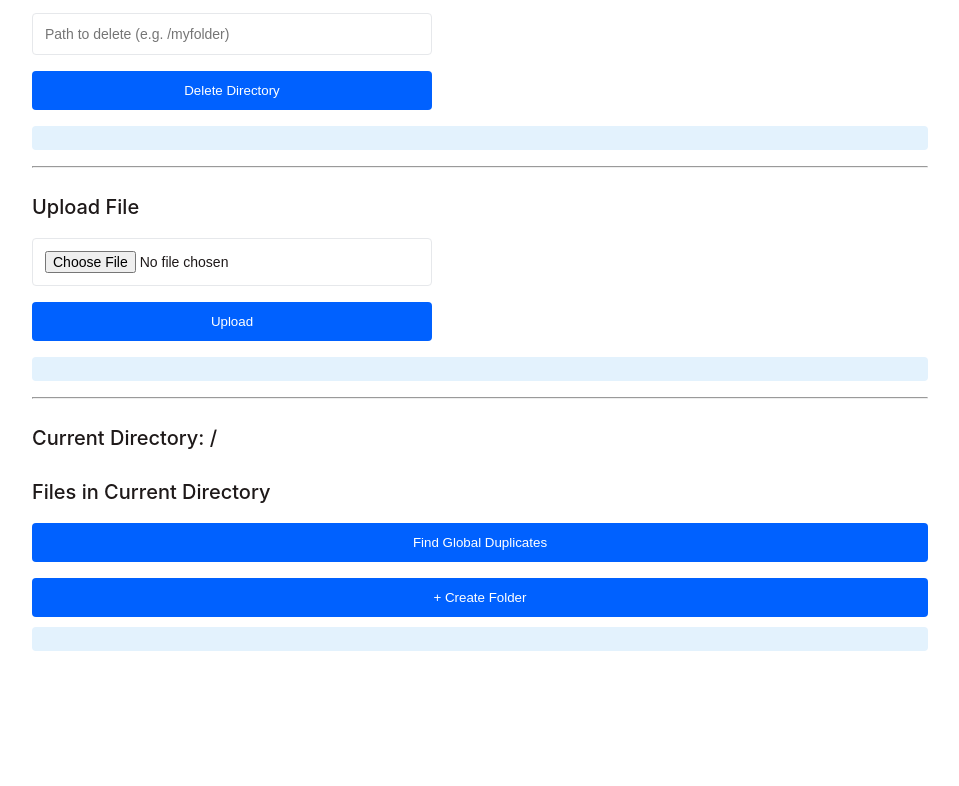
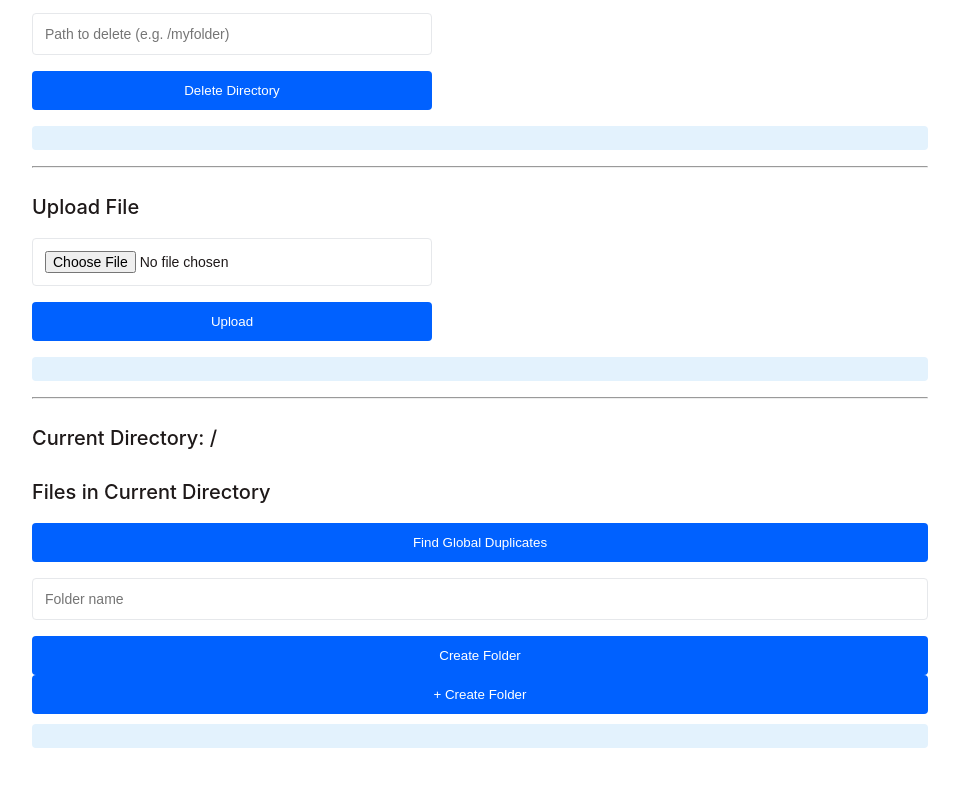
Before and after one commit to Beez1/dropbox-clone, a plain HTML site: page templates/index.html in a window 1280 px wide. Shown: the part 785-1571 px from the top of the page, without its empty margins (160-1119 px from the left). Before the commit the page ends 1484 px from the top, so only its background shows below. Drawn offline with Linux system fonts and the light colour scheme.

Commit message:
Refactor create_folder function and add route for listing directories

```diff
--- a/templates/index.html
+++ b/templates/index.html
@@ -61,6 +61,11 @@
       <button onclick="showGlobalDuplicates()">Find Global Duplicates</button>
       <ul id="global-duplicates"></ul>
       <ul id="file-list"></ul>
+      <!-- Folder creation section -->
+      <div id="create-folder-section">
+        <input type="text" id="new-folder-name" placeholder="Folder name" />
+        <button onclick="createFolder()">Create Folder</button>
+      </div>
       <button id="create-dir-btn">+ Create Folder</button>
       <div id="create-dir-form" style="display:none; margin-top:10px;">
         <input type="text" id="new-dir-name" placeholder="Folder name" required />
@@ -71,6 +76,37 @@
       <div id="overwrite-modal" class="modal hidden">   <div class="modal-content">     <p id="overwrite-text">File already exists. Overwrite?</p>     <div class="modal-actions">       <button id="overwrite-confirm">Yes, Overwrite</button>       <button id="overwrite-cancel">Cancel</button>     </div>   </div> </div>
 
       <script>
+        let currentPath = "/";
+
+        async function createFolder() {
+          const folderNameInput = document.getElementById("new-folder-name");
+          if (!folderNameInput) {
+            alert("❌ Folder name input field not found.");
+            return;
+          }
+
+          const name = folderNameInput.value.trim();
+          if (!name) {
+            alert("❌ Folder name cannot be empty.");
+            return;
+          }
+
+          const uid = document.getElementById("user-id").value;
+          const parent_path = currentPath;
+
+          const res = await fetch("/directory", {
+            method: "POST",
+            headers: { "Content-Type": "application/json" },
+            body: JSON.stringify({ uid, name, parent_path })
+          });
+
+          const data = await res.json();
+          document.getElementById("upload-status").textContent = data.message;
+
+          folderNameInput.value = ""; // clear input
+          loadDirectories(); // refresh folder list
+        }
+
         const logoutBtn = document.getElementById("logout-btn");
         logoutBtn.addEventListener("click", () => {
           // ✅ Reset status
@@ -206,8 +242,6 @@
           document.getElementById("upload-status").textContent = result.message;
           loadFiles(); // Refresh file list
         }
-
-        let currentPath = "/";
 
         async function loadFiles() {
           const uid = document.getElementById("user-id").value;
@@ -382,4 +416,3 @@
     </div>
   </main>
 </body>
-</html>
```
